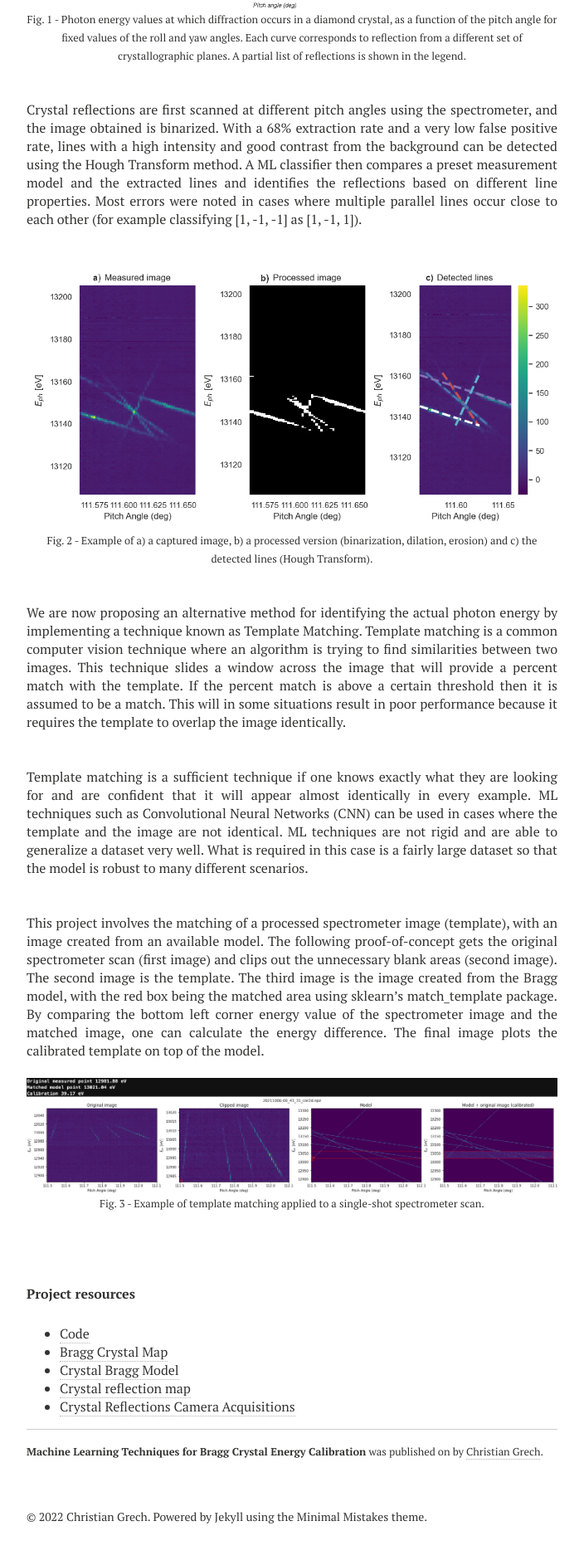
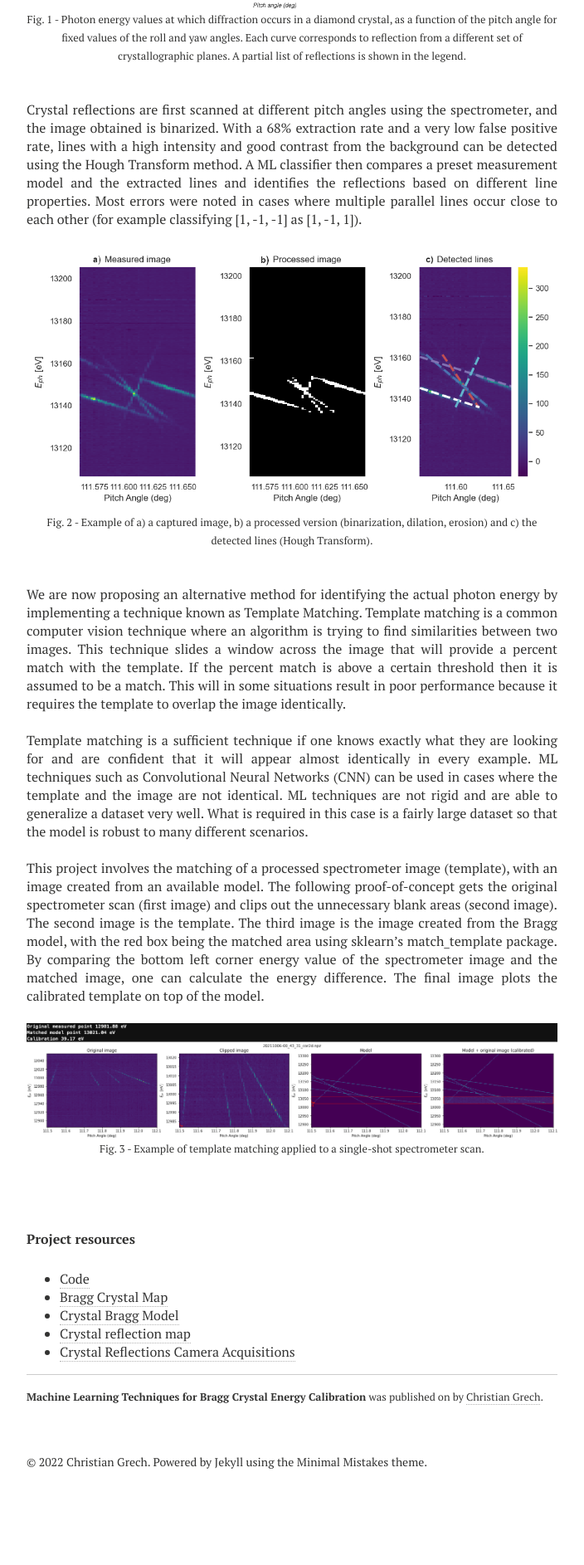
Before and after one commit to cgre23/cgre23.github.io, a Jekyll site: the page built from euxfel.md, in a window 1280 px wide. Shown: the part 734-2620 px from the top of the page at 83% size, without its empty margins (288-992 px from the left). Built offline with Jekyll 4.4.1, drawn with Linux system fonts in a browser that asks for light colours; nearby versions of some CDN libraries; after the commit the page ends 2554 px from its top, so only the background shows below that.

Commit message:
Update euxfel.md

```diff
--- a/euxfel.md
+++ b/euxfel.md
@@ -27,7 +27,7 @@ Each curve corresponds to reflection from a different set of crystallographic pl
 <p align="justify"> Crystal reflections are first scanned at different pitch angles using the spectrometer, and the image obtained is binarized.
 With a 68% extraction rate and a very low false positive rate, lines with a high intensity and good contrast from the background can be detected using the Hough Transform method.
 A ML classifier then compares a preset measurement model and the extracted lines and identifies the reflections based on different line properties.  Most errors were noted in cases where multiple parallel lines occur close to each other (for example classifying [1, -1, -1] as [1, -1, 1]).
-</p> <br><br>
+</p> <br>
 
 <p align="center">
   <img src="https://github.com/cgre23/cgre23.github.io/blob/master/images/feature_abc.png?raw=true" width="700" title="Example of a) a captured image, b) a processed version (binarization, dilation, erosion) and c) the detected lines (Hough Transform).">
@@ -38,12 +38,12 @@ A ML classifier then compares a preset measurement model and the extracted lines
 <p align="justify"> We are now proposing an alternative method for identifying the actual photon energy by implementing a technique known as Template Matching.
 Template matching is a common computer vision technique where an algorithm is trying to find similarities between two images.
 This technique slides a window across the image that will provide a percent match with the template. If the percent match is above a certain threshold then it is assumed to be a match.
-This will in some situations result in poor performance because it requires the template to overlap the image identically. </p><br><br>
+This will in some situations result in poor performance because it requires the template to overlap the image identically. </p><br>
 
 
 <p align="justify"> Template matching is a sufficient technique if one knows exactly what they are looking for and are confident that it will appear almost identically in every example.
 ML techniques such as Convolutional Neural Networks (CNN) can be used in cases where the template and the image are not identical. ML techniques are not rigid and are able to generalize a dataset very well.
-What is required in this case is a fairly large dataset so that the model is robust to many different scenarios. </p><br><br>
+What is required in this case is a fairly large dataset so that the model is robust to many different scenarios. </p><br>
 
 <p align="justify"> This project involves the matching of a processed spectrometer image (template), with an image created from an available model. The following proof-of-concept gets the original spectrometer scan (first image) and clips out the unnecessary blank areas (second image).
 The second image is the template. The third image is the image created from the Bragg model, with the red box being the matched area using sklearn’s match_template package.
```
